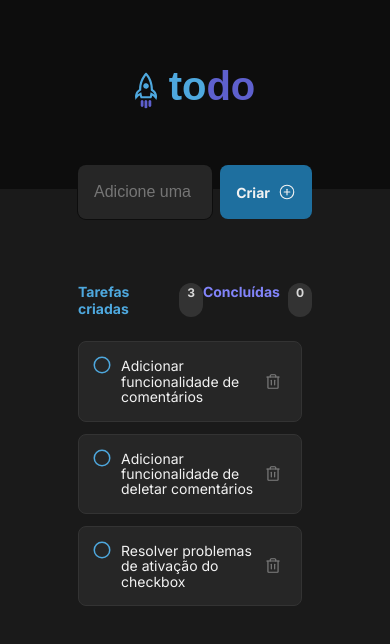
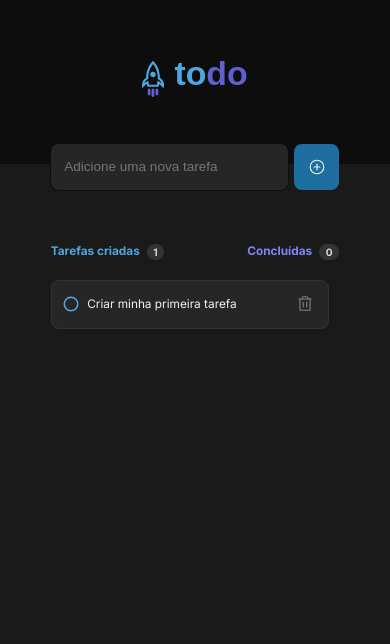
Before and after one commit to joaocruzzq/to-do-list, a React (Vite) app: page / in a window 390 px wide. Shown: the top 644 px of the page. Built offline with nearby package versions, Linux system fonts and the light colour scheme.

Commit message:
aplicando responsividade

```diff
--- a/src/App.tsx
+++ b/src/App.tsx
@@ -15,19 +15,7 @@ export function App() {
     {
       id: 1,
       isChecked: false,
-      content: 'Adicionar funcionalidade de comentários'
-    },
-
-    {
-      id: 2,
-      isChecked: false,
-      content: 'Adicionar funcionalidade de deletar comentários'
-    },
-
-    {
-      id: 3,
-      isChecked: false,
-      content: 'Resolver problemas de ativação do checkbox'
+      content: 'Criar minha primeira tarefa'
     }
   ])
 
--- a/src/app.module.css
+++ b/src/app.module.css
@@ -13,6 +13,7 @@
    flex-direction: column;
 
    max-width: 60%;
+   max-height: 54dvh;
    margin: 4rem auto 0;
 }
 
@@ -73,10 +74,22 @@
    flex-direction: column;
 
    gap: 0.75rem;
+   overflow-y: auto;
 
    margin-top: 1.5rem;
-   max-height: 21.5rem;
+   padding-right: 10px;
+}
 
-   padding-right: 10px;
-   overflow-y: auto;
+@media (max-width: 768px) {
+   html {
+      font-size: 84.5%;
+   }
+
+   .addNewTask, .tasksList {
+      max-width: 74%;
+   }
+
+   .filledList {
+      max-height: 30rem;
+   }
 }
--- a/src/components/buttonCreateTask.module.css
+++ b/src/components/buttonCreateTask.module.css
@@ -22,3 +22,9 @@
 .buttonCreateTask:hover {
    background: var(--blue);
 }
+
+@media (max-width: 768px) {
+   .buttonCreateTask span {
+      display: none;
+   }
+}
--- a/src/components/buttonCreateTask.tsx
+++ b/src/components/buttonCreateTask.tsx
@@ -5,7 +5,7 @@ import { PlusCircle } from 'phosphor-react'
 export function ButtonCreateTask() {
    return (
       <button className={styles.buttonCreateTask} type='submit'>
-         Criar
+         <span>Criar</span>
          <PlusCircle size={18} />
       </button>
    )
--- a/src/global.css
+++ b/src/global.css
@@ -57,3 +57,9 @@ body, input, button, textarea {
    font-weight: 400;
    font-size: 1rem;
 }
+
+@media (max-width: 786px) {
+   ::-webkit-scrollbar {
+      width: 8px;
+   }
+}
```
Lines whose indentation alone changed are shown as unchanged.
